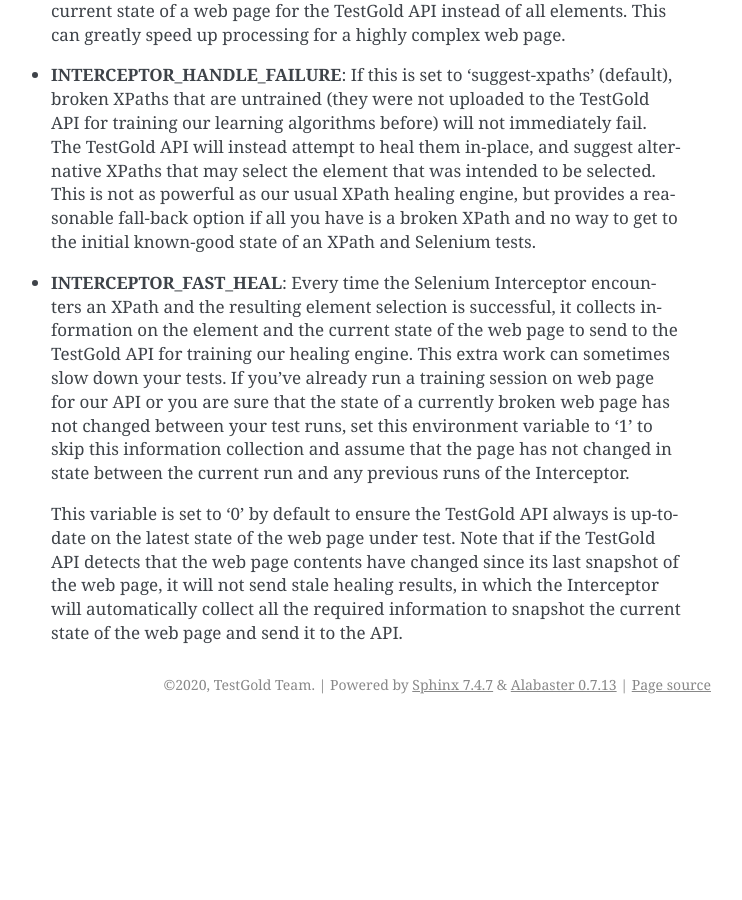
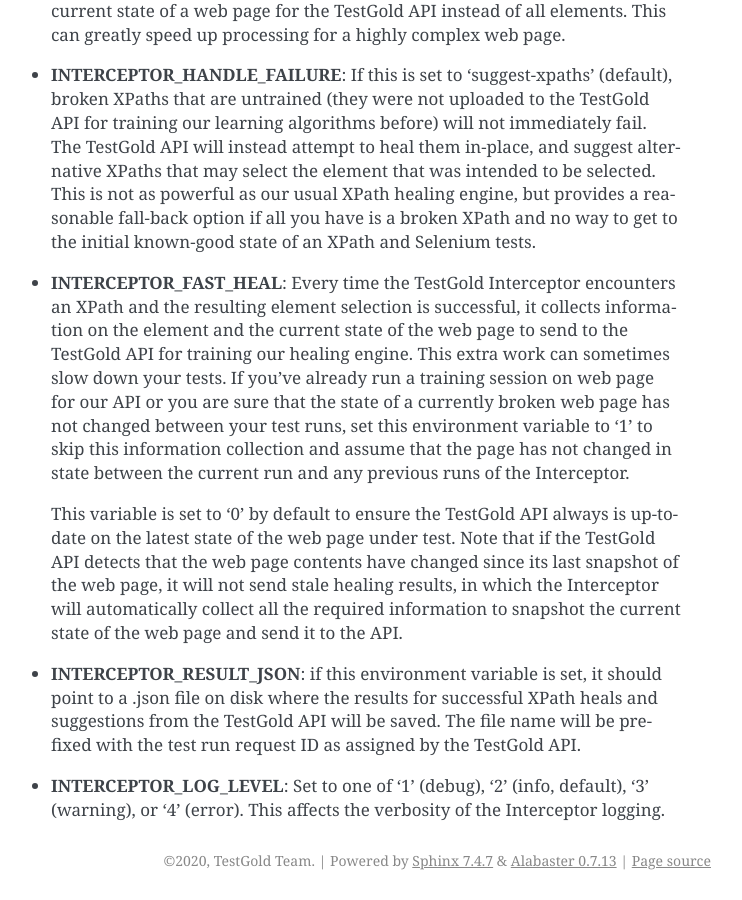
Before and after one commit to aichemydev/testgold, a Sphinx documentation site: the page built from docs/externaluse.rst, in a window 1280 px wide and 900 px high, scrolled down 1809 px. Shown: the whole window, without its empty margins (399-1141 px from the left). Built offline with Sphinx 7.4.7, drawn with Linux system fonts in a browser that asks for light colours; before the commit the page ends 2533 px from its top, so only the background shows below that; some of the changed text lies outside the part shown.

Commit message:
externaluse: add log level and result JSON env vars

```diff
--- a/docs/externaluse.rst
+++ b/docs/externaluse.rst
@@ -1,4 +1,4 @@
-Using the Selenium Interceptor externally
+Using the TestGold Interceptor externally
 =========================================
 
 We now support direct calls to our healing API from Selenium tests running
@@ -76,7 +76,7 @@
   provides a reasonable fall-back option if all you have is a broken XPath and
   no way to get to the initial known-good state of an XPath and Selenium tests.
 
-- **INTERCEPTOR_FAST_HEAL**: Every time the Selenium Interceptor encounters an
+- **INTERCEPTOR_FAST_HEAL**: Every time the TestGold Interceptor encounters an
   XPath and the resulting element selection is successful, it collects
   information on the element and the current state of the web page to send to
   the TestGold API for training our healing engine. This extra work can
@@ -93,3 +93,12 @@
   snapshot of the web page, it will not send stale healing results, in which the
   Interceptor will automatically collect all the required information to
   snapshot the current state of the web page and send it to the API.
+
+- **INTERCEPTOR_RESULT_JSON**: if this environment variable is set, it should
+  point to a .json file on disk where the results for successful XPath heals and
+  suggestions from the TestGold API will be saved. The file name will be
+  prefixed with the test run request ID as assigned by the TestGold API.
+
+- **INTERCEPTOR_LOG_LEVEL**: Set to one of '1' (debug), '2' (info, default), '3'
+  (warning), or '4' (error). This affects the verbosity of the Interceptor
+  logging.
```
